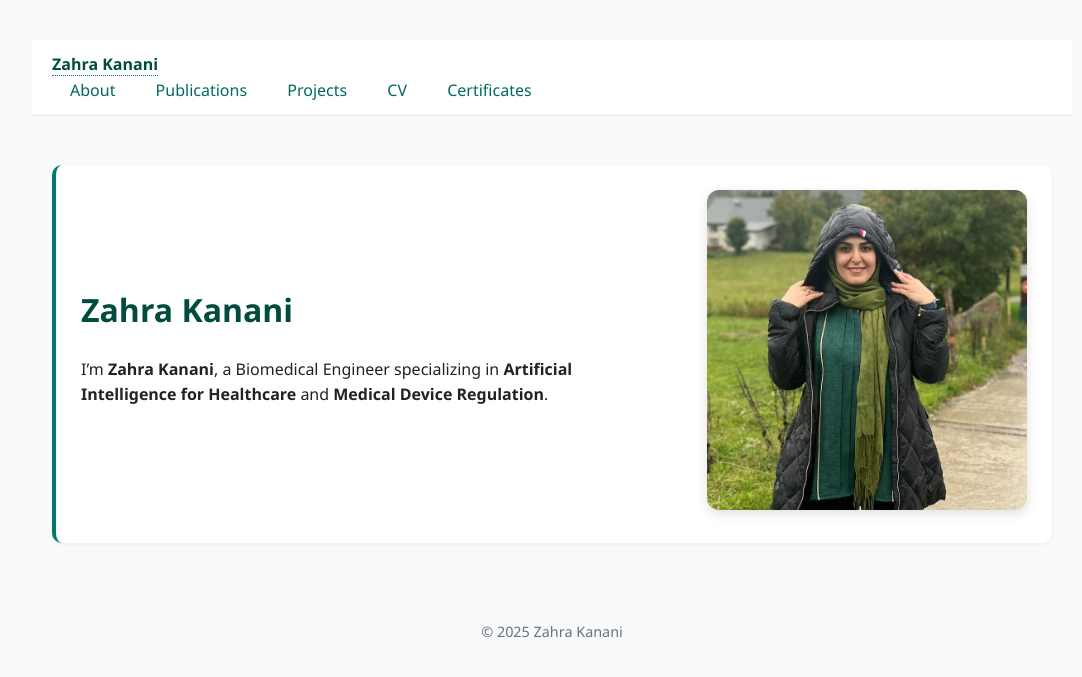
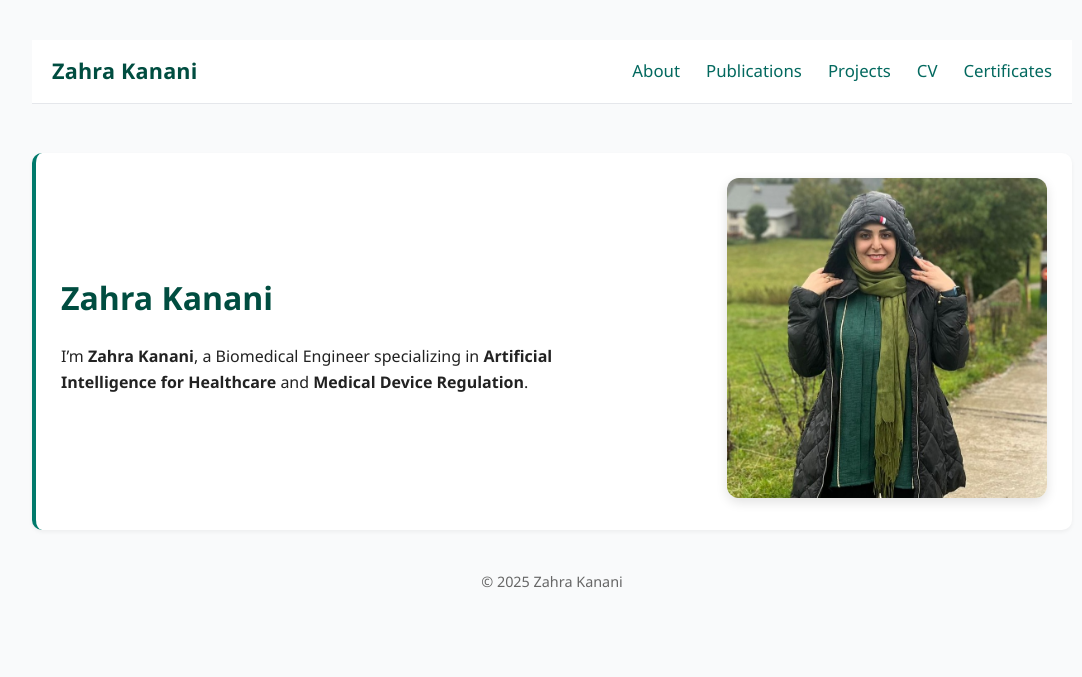
Before and after one commit to zahra-kanani/zahra-kanani.github.io, a Jekyll site: the page built from index.md, in a window 1280 px wide. Shown: the top 677 px of the page, without its empty margins (88-1170 px from the left). Built offline with Jekyll 4.4.1, drawn with Linux system fonts in a browser that asks for light colours.

Commit message:
Update style.css

```diff
--- a/assets/css/style.css
+++ b/assets/css/style.css
@@ -6,7 +6,7 @@ body {
   color: #222;
   line-height: 1.6;
   margin: 40px auto;
-  max-width: 900px;
+  max-width: 1040px;              /* wider page */
   padding: 0 20px;
 }
 
@@ -38,23 +38,18 @@ a:hover {
   border-radius: 10px;
 }
 
-/* For profile image */
-.profile-img {
-  border-radius: 50%;
-  width: 220px;
-  height: 220px;
-  object-fit: cover;
-  box-shadow: 0 2px 8px rgba(0,0,0,0.15);
-}
-
 /* Footer */
-footer {
+footer,
+.footer {
   margin-top: 40px;
   text-align: center;
   font-size: 0.9em;
   color: #666;
 }
-/* --- Navbar --- */
+
+/* ------------------------------------------
+   NAVBAR (brand + menu on one row)
+------------------------------------------- */
 .topbar {
   background: #ffffff;
   border-bottom: 1px solid #e5e7eb;
@@ -63,83 +58,88 @@ footer {
   z-index: 50;
 }
 
-.container {
-  max-width: 960px;
+/* container is used in header and main; make header row flex */
+.topbar .container {
+  max-width: 1100px;         /* a bit wider so items don't wrap */
   margin: 0 auto;
   padding: 12px 20px;
+  display: flex;
+  align-items: center;
+  justify-content: space-between;
 }
 
 .brand {
-  font-weight: 700;
+  font-weight: 800;
+  font-size: 1.35rem;        /* larger brand */
+  letter-spacing: .2px;
   color: #004d40;
-  margin-right: 18px;
   text-decoration: none;
+  border-bottom: none;
+  white-space: nowrap;
+  margin-right: 28px;
+}
+
+.nav {
+  display: flex;
+  gap: 26px;
+  flex-wrap: nowrap;
 }
 
 .nav a {
-  margin: 0 10px;
-  padding: 6px 8px;
-  border-bottom: none;
+  font-size: 1.05rem;
+  padding: 6px 0;
   color: #03695f;
   text-decoration: none;
+  border-bottom: none;
 }
-
-.nav a:hover {
+.nav a:hover { color: #004d40; }
+.nav a.active {
+  border-bottom: 3px solid #00796b;
   color: #004d40;
 }
 
-.nav a.active {
-  border-bottom: 2px solid #00796b;
-  color: #004d40;
+/* main container spacing under sticky header */
+main.container { padding-top: 24px; }
+
+/* ------------------------------------------
+   PROFILE IMAGE (home hero)
+------------------------------------------- */
+.profile-img {
+  border-radius: 12px;        /* rounded rectangle; set 50% for a circle */
+  width: 320px;
+  height: 320px;
+  object-fit: cover;
+  box-shadow: 0 4px 12px rgba(0,0,0,0.12);
 }
 
-main.container {
-  padding-top: 24px;
-}
-
-.footer {
-  text-align: center;
-  color: #667085;
-  margin: 40px 0 20px;
-  font-size: 0.9rem;
-}
-/* --- Home hero layout --- */
-/* --- Home hero layout (grid, robust) --- */
+/* ------------------------------------------
+   HOME HERO (two-column grid)
+------------------------------------------- */
 .hero {
   display: grid;
-  grid-template-columns: 1.2fr 1fr; /* text left (wider), image right */
+  grid-template-columns: 1.2fr 1fr;  /* text left (wider), image right */
   gap: 32px;
   align-items: center;
 }
-
 .hero-text { min-width: 280px; }
 .hero-text h1 { margin-top: 0; }
-
 .hero-links a { margin-right: 10px; }
-
 .hero-img { text-align: right; }
-.hero-img .profile-img {
-  width: 320px;
-  height: 320px;
-  object-fit: cover;
-  border-radius: 12px;   /* rounded rectangle; change to 50% for a circle */
-  box-shadow: 0 4px 12px rgba(0,0,0,.12);
-  display: inline-block;
-}
 
 /* Responsive: stack on small screens */
 @media (max-width: 900px) {
-  .hero { grid-template-columns: 1fr; text-align: left; }
+  .hero { grid-template-columns: 1fr; }
   .hero-img { text-align: center; }
-  .hero-img .profile-img { width: 240px; height: 240px; }
+  .profile-img { width: 240px; height: 240px; }
 }
 
-/* Responsive: stack on small screens */
-@media (max-width: 720px) {
-  .hero { flex-direction: column; text-align: center; }
-  .hero-img { text-align: center; flex: 0 0 auto; }
-  .hero-img .profile-img { width: 220px; height: 220px; }
+/* Very small screens */
+@media (max-width: 760px) {
+  .topbar .container {
+    flex-direction: column;
+    align-items: flex-start;
+    gap: 6px;
+  }
+  .nav { gap: 16px; flex-wrap: wrap; }
+  .brand { font-size: 1.25rem; margin-right: 0; }
 }
-/* make page a bit wider */
-body { max-width: 1040px; }
-.container { max-width: 1040px; }
```
